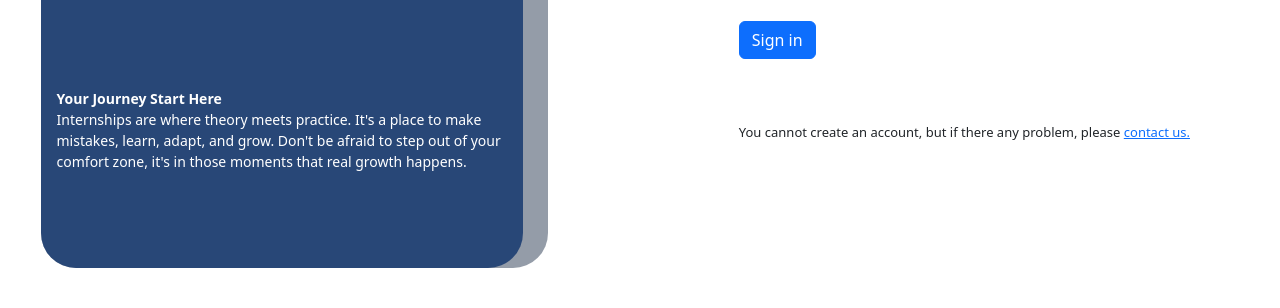
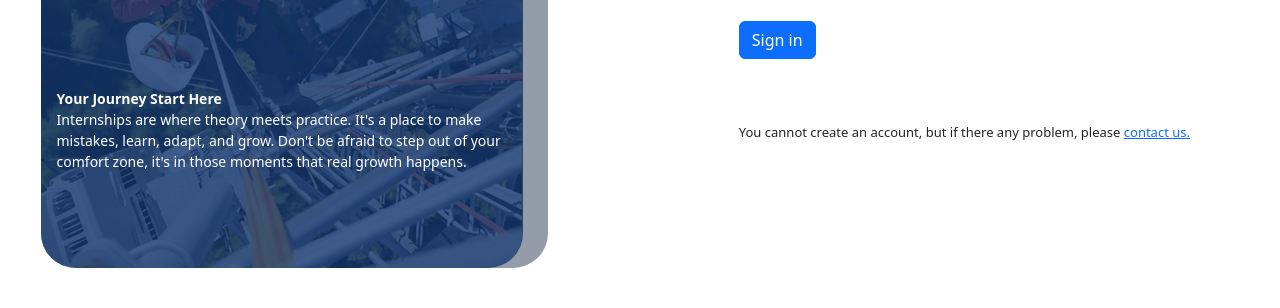
Before and after one commit to AchmadFikriSyofian/kinarya-interns, a website: page user/login.html in a window 1280 px wide. Shown: the part 492-800 px from the top of the page. Drawn offline with nearby package versions, Linux system fonts and the light colour scheme.

Commit message:
first commit

```diff
--- a/user/login.html
+++ b/user/login.html
@@ -11,7 +11,7 @@
     <!-- Left Page -->
     <div class="left-page">
         <div class="card-left-page">
-        <img class="background-login" src="../../kinarya-interns-ui/assets/Pic/Worker Climb Tower_hd.jpg" alt="Worker Climb Tower">
+        <img class="background-login" src="../assets/Pic/Worker Climb Tower_hd.jpg" alt="Worker Climb Tower">
         <div class="overlay"></div>
         <h1>Welcome Interns!</h1>
         <img class="logo-left-page" src="../assets/Pic/Logo 2 PT. Kinarya Utama Teknik removebg.png" alt="">
```
